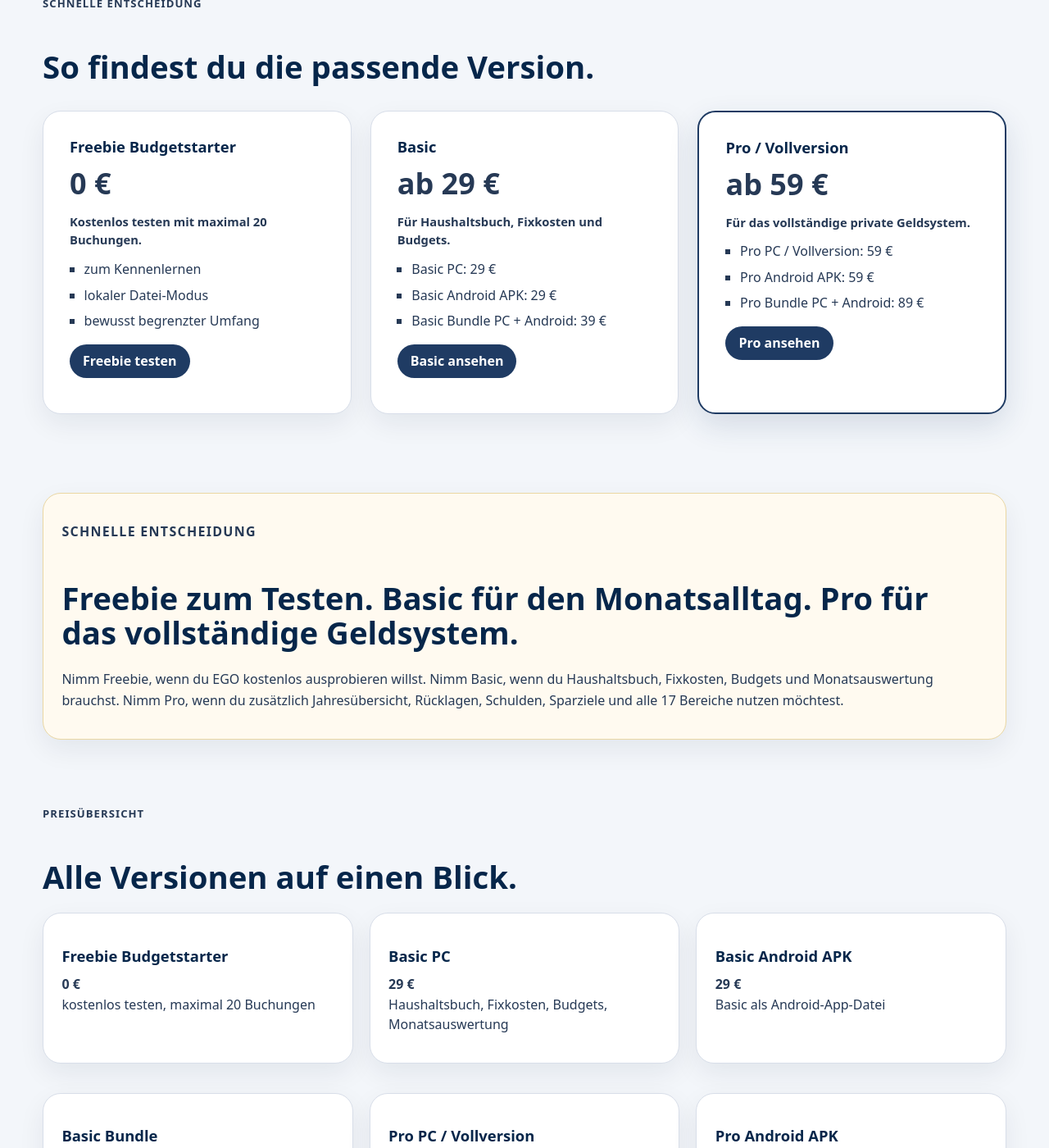
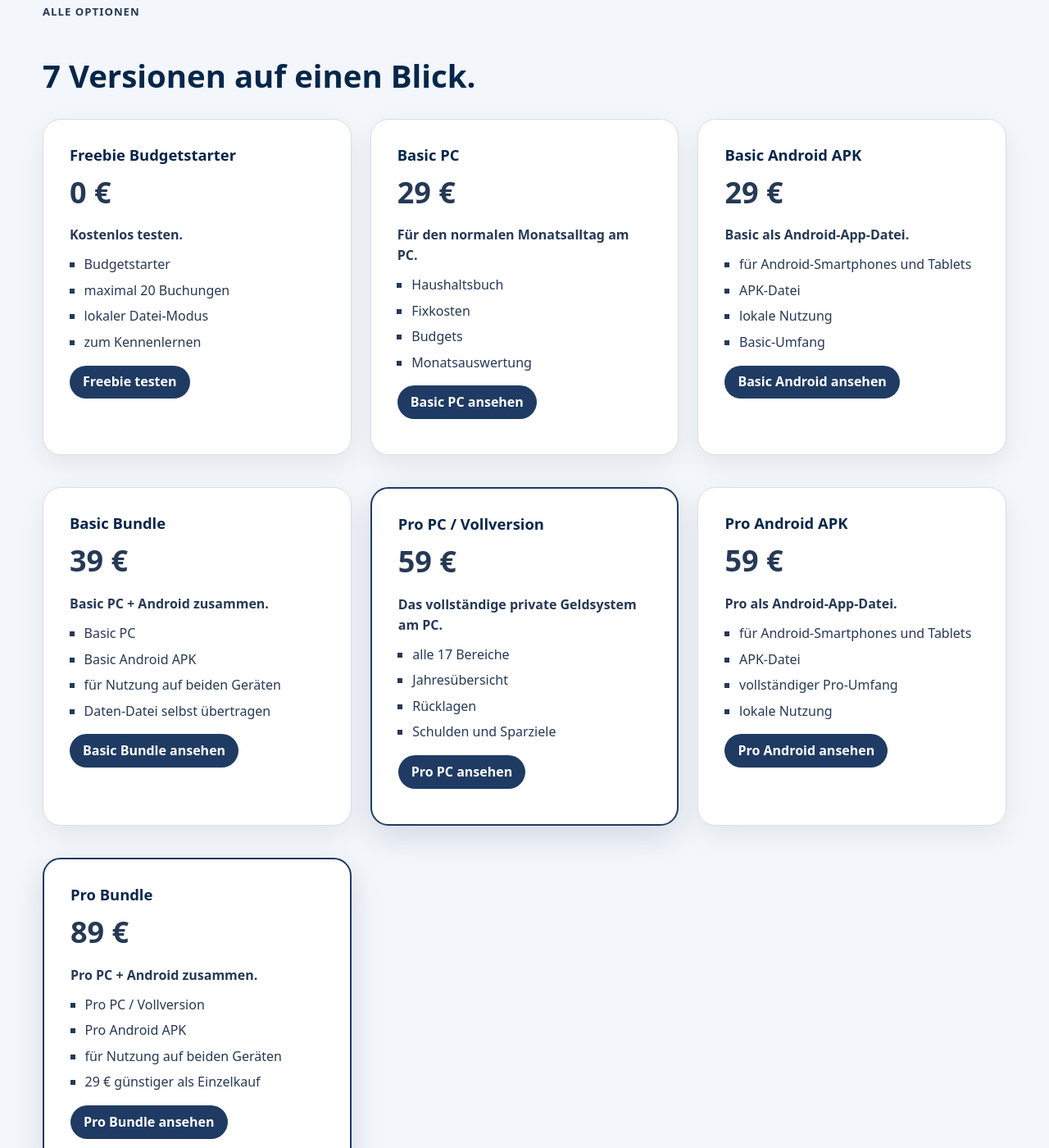
Before and after one commit to gluecklich-tools/einfach-geld-ordnen, a Jekyll site: the page built from seiten/versionen.md, in a window 1280 px wide and 1400 px high, scrolled down 1245 px. Shown: the whole window at 82% size. Built offline with Jekyll 4.4.1, drawn with Linux system fonts in a browser that asks for light colours; some of the changed text lies outside the part shown.

Commit message:
Versionen-Seite auf sieben Produktoptionen schärfen

```diff
--- a/seiten/versionen.md
+++ b/seiten/versionen.md
@@ -1,32 +1,29 @@
 ---
 layout: default
-title: "EGO Versionen & Preise"
-description: "Vergleiche Freebie, Basic und Pro von EGO: lokale Finanz-App ohne Cloud, ohne Account und ohne Abo."
+title: "Versionen & Preise"
+description: "Vergleiche Freebie, Basic PC, Basic Android, Basic Bundle, Pro PC, Pro Android und Pro Bundle von EGO."
+permalink: /seiten/versionen.html
 ---
 
 <section class="ego-hero">
-  <div class="ego-hero-text">
+  <div>
     <p class="ego-kicker">Versionen & Preise</p>
-
-    <h1>Welche EGO-Version passt zu dir?</h1>
-
-    <p class="ego-lead">
+    <h1>Wähle die EGO-Version, die zu deiner Nutzung passt.</h1>
+    <p>
       Starte kostenlos mit dem Freebie, nutze Basic für den normalen Monatsalltag
       oder Pro als vollständiges privates Geldsystem mit allen 17 Bereichen.
     </p>
 
-    <div class="ego-hero-actions">
-      <a class="button" href="{{ '/seiten/freebie.html' | relative_url }}">
-        Freebie kostenlos testen
-      </a>
-      <a class="button secondary" href="{{ '/seiten/vollversion.html' | relative_url }}">
-        Pro ansehen
-      </a>
-    </div>
+    <p>
+      <a class="button" href="{{ '/seiten/freebie.html' | relative_url }}">Freebie kostenlos testen</a>
+      <a class="button secondary" href="{{ '/seiten/vollversion.html' | relative_url }}">Pro ansehen</a>
+    </p>
   </div>
 
-  <div class="ego-hero-media">
-    <a class="screenshot-zoom" href="{{ '/assets/img/screenshots/pc/ego-basic-dashboard.png' | relative_url }}" target="_blank" rel="noopener"><img src="{{ '/assets/img/screenshots/pc/ego-basic-dashboard.png' | relative_url }}" alt="EGO Dashboard"></a>
+  <div class="hero-image">
+    <a class="screenshot-zoom" href="{{ '/assets/img/screenshots/pc/ego-basic-dashboard.png' | relative_url }}" target="_blank" rel="noopener">
+      <img src="{{ '/assets/img/screenshots/pc/ego-basic-dashboard.png' | relative_url }}" alt="EGO Dashboard">
+    </a>
   </div>
 </section>
 
@@ -48,107 +45,123 @@ description: "Vergleiche Freebie, Basic und Pro von EGO: lokale Finanz-App ohne
 </section>
 
 <section class="ego-section">
-  <p class="ego-kicker">Schnelle Entscheidung</p>
-  <h2>So findest du die passende Version.</h2>
+  <p class="ego-kicker">Alle Optionen</p>
+  <h2>7 Versionen auf einen Blick.</h2>
 
   <div class="pricing-grid">
     <section class="pricing-card">
       <h3>Freebie Budgetstarter</h3>
       <p class="price">0 €</p>
-      <p class="price-note">Kostenlos testen mit maximal 20 Buchungen.</p>
+      <p><strong>Kostenlos testen.</strong></p>
       <ul>
+        <li>Budgetstarter</li>
+        <li>maximal 20 Buchungen</li>
+        <li>lokaler Datei-Modus</li>
         <li>zum Kennenlernen</li>
-        <li>lokaler Datei-Modus</li>
-        <li>bewusst begrenzter Umfang</li>
       </ul>
       <p><a class="button" href="{{ '/seiten/freebie.html' | relative_url }}">Freebie testen</a></p>
     </section>
 
     <section class="pricing-card">
-      <h3>Basic</h3>
-      <p class="price">ab 29 €</p>
-      <p class="price-note">Für Haushaltsbuch, Fixkosten und Budgets.</p>
+      <h3>Basic PC</h3>
+      <p class="price">29 €</p>
+      <p><strong>Für den normalen Monatsalltag am PC.</strong></p>
       <ul>
-        <li>Basic PC: 29 €</li>
-        <li>Basic Android APK: 29 €</li>
-        <li>Basic Bundle PC + Android: 39 €</li>
+        <li>Haushaltsbuch</li>
+        <li>Fixkosten</li>
+        <li>Budgets</li>
+        <li>Monatsauswertung</li>
       </ul>
-      <p>{% include ego-shop-button.html product="basic_pc" buy_label="Basic kaufen" fallback_href="/seiten/downloads.html" fallback_label="Basic ansehen" %}</p>
+      <p>{% include ego-shop-button.html product="basic_pc" buy_label="Basic PC kaufen" fallback_href="/seiten/downloads.html" fallback_label="Basic PC ansehen" %}</p>
+    </section>
+
+    <section class="pricing-card">
+      <h3>Basic Android APK</h3>
+      <p class="price">29 €</p>
+      <p><strong>Basic als Android-App-Datei.</strong></p>
+      <ul>
+        <li>für Android-Smartphones und Tablets</li>
+        <li>APK-Datei</li>
+        <li>lokale Nutzung</li>
+        <li>Basic-Umfang</li>
+      </ul>
+      <p>{% include ego-shop-button.html product="basic_android" buy_label="Basic Android kaufen" fallback_href="/seiten/downloads.html" fallback_label="Basic Android ansehen" %}</p>
+    </section>
+
+    <section class="pricing-card">
+      <h3>Basic Bundle</h3>
+      <p class="price">39 €</p>
+      <p><strong>Basic PC + Android zusammen.</strong></p>
+      <ul>
+        <li>Basic PC</li>
+        <li>Basic Android APK</li>
+        <li>für Nutzung auf beiden Geräten</li>
+        <li>Daten-Datei selbst übertragen</li>
+      </ul>
+      <p>{% include ego-shop-button.html product="basic_bundle" buy_label="Basic Bundle kaufen" fallback_href="/seiten/downloads.html" fallback_label="Basic Bundle ansehen" %}</p>
     </section>
 
     <section class="pricing-card featured">
-      <h3>Pro / Vollversion</h3>
-      <p class="price">ab 59 €</p>
-      <p class="price-note">Für das vollständige private Geldsystem.</p>
+      <h3>Pro PC / Vollversion</h3>
+      <p class="price">59 €</p>
+      <p><strong>Das vollständige private Geldsystem am PC.</strong></p>
       <ul>
-        <li>Pro PC / Vollversion: 59 €</li>
-        <li>Pro Android APK: 59 €</li>
-        <li>Pro Bundle PC + Android: 89 €</li>
+        <li>alle 17 Bereiche</li>
+        <li>Jahresübersicht</li>
+        <li>Rücklagen</li>
+        <li>Schulden und Sparziele</li>
       </ul>
-      <p>{% include ego-shop-button.html product="pro_pc" buy_label="Pro kaufen" fallback_href="/seiten/vollversion.html" fallback_label="Pro ansehen" %}</p>
+      <p>{% include ego-shop-button.html product="pro_pc" buy_label="Pro PC kaufen" fallback_href="/seiten/vollversion.html" fallback_label="Pro PC ansehen" %}</p>
+    </section>
+
+    <section class="pricing-card">
+      <h3>Pro Android APK</h3>
+      <p class="price">59 €</p>
+      <p><strong>Pro als Android-App-Datei.</strong></p>
+      <ul>
+        <li>für Android-Smartphones und Tablets</li>
+        <li>APK-Datei</li>
+        <li>vollständiger Pro-Umfang</li>
+        <li>lokale Nutzung</li>
+      </ul>
+      <p>{% include ego-shop-button.html product="pro_android" buy_label="Pro Android kaufen" fallback_href="/seiten/vollversion.html" fallback_label="Pro Android ansehen" %}</p>
+    </section>
+
+    <section class="pricing-card featured">
+      <h3>Pro Bundle</h3>
+      <p class="price">89 €</p>
+      <p><strong>Pro PC + Android zusammen.</strong></p>
+      <ul>
+        <li>Pro PC / Vollversion</li>
+        <li>Pro Android APK</li>
+        <li>für Nutzung auf beiden Geräten</li>
+        <li>29 € günstiger als Einzelkauf</li>
+      </ul>
+      <p>{% include ego-shop-button.html product="pro_bundle" buy_label="Pro Bundle kaufen" fallback_href="/seiten/vollversion.html" fallback_label="Pro Bundle ansehen" %}</p>
     </section>
   </div>
 </section>
 
-<section class="ego-section ego-note">
-  <p class="ego-kicker">Schnelle Entscheidung</p>
-  <h2>Freebie zum Testen. Basic für den Monatsalltag. Pro für das vollständige Geldsystem.</h2>
-  <p>
-    Nimm Freebie, wenn du EGO kostenlos ausprobieren willst. Nimm Basic, wenn du Haushaltsbuch,
-    Fixkosten, Budgets und Monatsauswertung brauchst. Nimm Pro, wenn du zusätzlich Jahresübersicht,
-    Rücklagen, Schulden, Sparziele und alle 17 Bereiche nutzen möchtest.
-  </p>
-</section>
+<section class="ego-section">
+  <p class="ego-kicker">Vergleich</p>
+  <h2>Welche Version passt zu dir?</h2>
 
-<section class="ego-section">
-  <p class="ego-kicker">Preisübersicht</p>
-  <h2>Alle Versionen auf einen Blick.</h2>
-    <div class="ego-feature-grid">
-    <section>
-      <h3>Freebie Budgetstarter</h3>
-      <p><strong>0 €</strong><br>kostenlos testen, maximal 20 Buchungen</p>
+  <div class="feature-grid">
+    <section class="feature-card">
+      <h3>Freebie</h3>
+      <p>Wenn du EGO kostenlos testen und die lokale Nutzung prüfen möchtest.</p>
     </section>
 
-    <section>
-      <h3>Basic PC</h3>
-      <p><strong>29 €</strong><br>Haushaltsbuch, Fixkosten, Budgets, Monatsauswertung</p>
+    <section class="feature-card">
+      <h3>Basic</h3>
+      <p>Wenn du Haushaltsbuch, Fixkosten, Budgets und Monatsauswertung für den Alltag brauchst.</p>
     </section>
 
-    <section>
-      <h3>Basic Android APK</h3>
-      <p><strong>29 €</strong><br>Basic als Android-App-Datei</p>
-    </section>
-
-    <section>
-      <h3>Basic Bundle</h3>
-      <p><strong>39 €</strong><br>Basic PC + Android APK</p>
-    </section>
-
-    <section>
-      <h3>Pro PC / Vollversion</h3>
-      <p><strong>59 €</strong><br>alle 17 Bereiche</p>
-    </section>
-
-    <section>
-      <h3>Pro Android APK</h3>
-      <p><strong>59 €</strong><br>Pro als Android-App-Datei</p>
-    </section>
-
-    <section>
-      <h3>Pro Bundle</h3>
-      <p><strong>89 €</strong><br>Pro PC + Android APK</p>
+    <section class="feature-card">
+      <h3>Pro</h3>
+      <p>Wenn du Rücklagen, Schulden, Sparziele, Jahresübersicht und alle 17 Bereiche nutzen willst.</p>
     </section>
   </div>
-</section>
-
-<section class="ego-section ego-note">
-  <p class="ego-kicker">Schnelle Entscheidung</p>
-  <h2>Freebie zum Testen. Basic für den Monatsalltag. Pro für das vollständige Geldsystem.</h2>
-  <p>
-    Nimm Freebie, wenn du EGO kostenlos ausprobieren willst. Nimm Basic, wenn du Haushaltsbuch,
-    Fixkosten, Budgets und Monatsauswertung brauchst. Nimm Pro, wenn du zusätzlich Jahresübersicht,
-    Rücklagen, Schulden, Sparziele und alle 17 Bereiche nutzen möchtest.
-  </p>
 </section>
 
 <section class="ego-section">
@@ -159,76 +172,48 @@ description: "Vergleiche Freebie, Basic und Pro von EGO: lokale Finanz-App ohne
     <section class="screenshot-card">
       <h3>Basic: Monatsüberblick</h3>
       <p>Für Haushaltsbuch, Fixkosten, Budgets und Monatsauswertung.</p>
-      <a class="screenshot-zoom" href="{{ '/assets/img/screenshots/pc/ego-basic-dashboard.png' | relative_url }}" target="_blank" rel="noopener"><img src="{{ '/assets/img/screenshots/pc/ego-basic-dashboard.png' | relative_url }}" alt="EGO Basic Dashboard"></a>
+      <a class="screenshot-zoom" href="{{ '/assets/img/screenshots/pc/ego-basic-dashboard.png' | relative_url }}" target="_blank" rel="noopener">
+        <img src="{{ '/assets/img/screenshots/pc/ego-basic-dashboard.png' | relative_url }}" alt="EGO Basic Dashboard">
+      </a>
     </section>
 
     <section class="screenshot-card">
       <h3>Basic: Fixkosten</h3>
-      <p>Wiederkehrende Kosten strukturiert erfassen.</p>
-      <a class="screenshot-zoom" href="{{ '/assets/img/screenshots/pc/ego-basic-fixkosten.png' | relative_url }}" target="_blank" rel="noopener"><img src="{{ '/assets/img/screenshots/pc/ego-basic-fixkosten.png' | relative_url }}" alt="EGO Basic Fixkosten"></a>
+      <p>Wiederkehrende Kosten sauber ordnen.</p>
+      <a class="screenshot-zoom" href="{{ '/assets/img/screenshots/pc/ego-basic-fixkosten.png' | relative_url }}" target="_blank" rel="noopener">
+        <img src="{{ '/assets/img/screenshots/pc/ego-basic-fixkosten.png' | relative_url }}" alt="EGO Basic Fixkosten">
+      </a>
     </section>
 
     <section class="screenshot-card">
       <h3>Pro: alle Bereiche</h3>
       <p>Die Vollversion erweitert EGO auf alle 17 Bereiche.</p>
-      <a class="screenshot-zoom" href="{{ '/assets/img/screenshots/pc/ego-pro-dashboard-17-bereiche.png' | relative_url }}" target="_blank" rel="noopener"><img src="{{ '/assets/img/screenshots/pc/ego-pro-dashboard-17-bereiche.png' | relative_url }}" alt="EGO Pro Dashboard"></a>
+      <a class="screenshot-zoom" href="{{ '/assets/img/screenshots/pc/ego-pro-dashboard-17-bereiche.png' | relative_url }}" target="_blank" rel="noopener">
+        <img src="{{ '/assets/img/screenshots/pc/ego-pro-dashboard-17-bereiche.png' | relative_url }}" alt="EGO Pro Dashboard">
+      </a>
     </section>
 
     <section class="screenshot-card">
       <h3>Pro: Sparziele</h3>
-      <p>Ziele, Rücklagen und Fortschritt verständlich verfolgen.</p>
-      <a class="screenshot-zoom" href="{{ '/assets/img/screenshots/pc/ego-pro-sparziele.png' | relative_url }}" target="_blank" rel="noopener"><img src="{{ '/assets/img/screenshots/pc/ego-pro-sparziele.png' | relative_url }}" alt="EGO Pro Sparziele"></a>
-    </section>
-  </div>
-</section>
-
-<section class="ego-section ego-note">
-  <p class="ego-kicker">Schnelle Entscheidung</p>
-  <h2>Freebie zum Testen. Basic für den Monatsalltag. Pro für das vollständige Geldsystem.</h2>
-  <p>
-    Nimm Freebie, wenn du EGO kostenlos ausprobieren willst. Nimm Basic, wenn du Haushaltsbuch,
-    Fixkosten, Budgets und Monatsauswertung brauchst. Nimm Pro, wenn du zusätzlich Jahresübersicht,
-    Rücklagen, Schulden, Sparziele und alle 17 Bereiche nutzen möchtest.
-  </p>
-</section>
-
-<section class="ego-section">
-  <p class="ego-kicker">Empfehlung</p>
-  <h2>Welche Version solltest du nehmen?</h2>
-
-  <div class="ego-feature-grid">
-    <section>
-      <h3>Erst testen</h3>
-      <p>Wenn du EGO noch nicht kennst, starte mit dem kostenlosen Freebie.</p>
-    </section>
-
-    <section>
-      <h3>Monatsalltag ordnen</h3>
-      <p>Wenn du Haushaltsbuch, Fixkosten und Budgets brauchst, reicht Basic.</p>
-    </section>
-
-    <section>
-      <h3>Vollständig arbeiten</h3>
-      <p>Wenn du Rücklagen, Schulden, Sparziele und Jahresübersicht willst, nimm Pro.</p>
+      <p>Ziele, Fortschritt und Rücklagen verständlich verfolgen.</p>
+      <a class="screenshot-zoom" href="{{ '/assets/img/screenshots/pc/ego-pro-sparziele.png' | relative_url }}" target="_blank" rel="noopener">
+        <img src="{{ '/assets/img/screenshots/pc/ego-pro-sparziele.png' | relative_url }}" alt="EGO Pro Sparziele">
+      </a>
     </section>
   </div>
 </section>
 
 <section class="ego-section ego-note">
   <h2>Wichtige Hinweise</h2>
-
   <p>
     EGO ist ein Selbstbedienungsprodukt. Es ist keine Finanzberatung,
     keine Steuerberatung und kein Online-Banking.
   </p>
-
   <p>
-    EGO nutzt keine EGO-Cloud, keinen EGO-Account und kein Abo.
-    Daten werden lokal genutzt und per Datei gespeichert beziehungsweise geladen.
+    Die PC/Web-Version kann auf Chromebook oder Linux funktionieren,
+    sollte dort aber zuerst mit dem kostenlosen Freebie getestet werden.
   </p>
-
   <p>
     Die Android-Version wird als APK bereitgestellt. iOS wird aktuell nicht angeboten.
-    Chromebook und Linux sollten vor dem Kauf mit dem kostenlosen Freebie getestet werden.
   </p>
 </section>
```
Also changed, not shown: other parts of seiten/versionen.md (+1 -1 lines).
